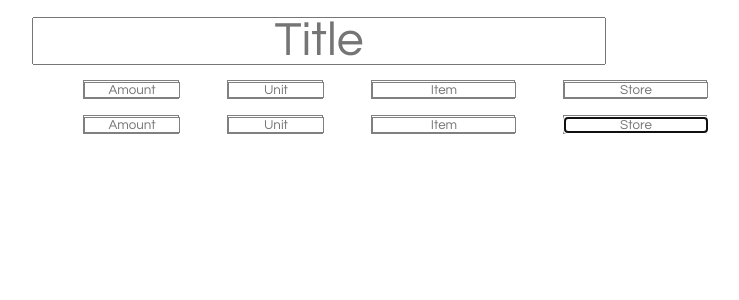
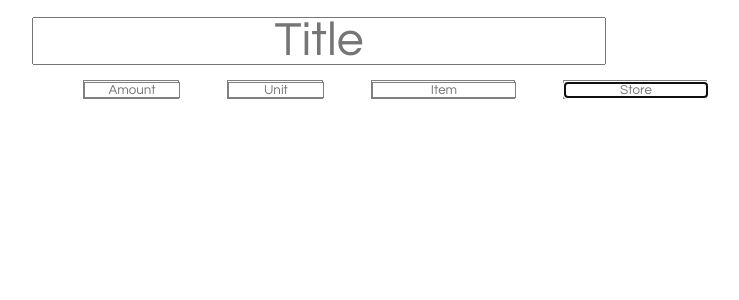
Before and after one commit to asipser/recipesite, a React app: page / in a window 1280 px wide. Shown: the top 300 px of the page, without its empty margins (321-1060 px from the left). Built offline with nearby package versions, Linux system fonts and the light colour scheme; the HTML template or start-up script is replaced by a standard one.

Commit message:
tried to add new row automatically functionality

```diff
--- a/client/src/components/modules/IngredientRow.js
+++ b/client/src/components/modules/IngredientRow.js
@@ -7,8 +7,12 @@ const IngredientRow = ({ rowNumber, rowCells, setTableText, tableText }) => {
     const inputRef = useRef();
 
     const handleChange = (event) => {
-      const tableTextCopy = [...tableText];
+      const tableTextCopy = tableText.map((row) => {
+        return row.slice();
+      });
       tableTextCopy[rowNumber][colNumber] = event.target.value;
+      console.log("table text these nuts");
+      console.log(tableTextCopy);
       setTableText(tableTextCopy);
     };
 
--- a/client/src/components/modules/IngredientsTable.js
+++ b/client/src/components/modules/IngredientsTable.js
@@ -3,7 +3,7 @@ import IngredientRow from "./IngredientRow";
 import "./IngredientRow.css";
 
 const IngredientsTable = ({ setTableText, tableText }) => {
-  const defaultRowCells = [
+  const defaultRowCells = () => [
     {
       placeholder: "Amount",
       divClassName: "IngredientRow-Cell-Amount",
@@ -22,22 +22,22 @@ const IngredientsTable = ({ setTableText, tableText }) => {
     },
   ];
 
+  console.log(tableText);
+
+  const ingredientsRow = tableText.map((row, i) => {
     return (
-    <div>
+      <div key={`row-${i}`}>
         <IngredientRow
-        rowCells={[...defaultRowCells]}
+          rowCells={defaultRowCells()}
           setTableText={setTableText}
           tableText={tableText}
-        rowNumber={0}
-      />
-      <IngredientRow
-        rowCells={[...defaultRowCells]}
-        setTableText={setTableText}
-        tableText={tableText}
-        rowNumber={1}
+          rowNumber={i}
         />
       </div>
     );
+  });
+
+  return <div>{ingredientsRow}</div>;
 };
 
 export default IngredientsTable;
--- a/client/src/components/pages/AddRecipe.js
+++ b/client/src/components/pages/AddRecipe.js
@@ -12,10 +12,27 @@ const AddRecipe = () => {
   };
   const [titleText, setTitleText] = useState("");
 
-  const [ingredientsTableText, setIngredientsTableText] = useState([
-    ["", ""],
-    ["", ""],
-  ]);
+  const getNewRow = () => ["", "", "", ""];
+
+  const [ingredientsTableText, setIngredientsTableText] = useState([getNewRow()]);
+
+  const setTableAndAddRow = (newTable) => {
+    console.log(newTable);
+    let isTableFilled = true;
+    for (let rowNumber = 0; rowNumber < newTable.length; rowNumber++) {
+      for (let colNumber = 0; colNumber < newTable[rowNumber].length; colNumber++) {
+        if (ingredientsTableText[rowNumber][colNumber] === "") {
+          isTableFilled = false;
+        }
+      }
+    }
+
+    if (isTableFilled) {
+      setIngredientsTableText([...newTable, getNewRow()]);
+    } else {
+      setIngredientsTableText([...newTable]);
+    }
+  };
 
   return (
     <div className="AddRecipe-Container">
@@ -36,7 +53,7 @@ const AddRecipe = () => {
         </EditableText>
       </div>
       <div className="AddRecipe-RecipeBody">
-        <IngredientsTable tableText={ingredientsTableText} setTableText={setIngredientsTableText} />
+        <IngredientsTable tableText={ingredientsTableText} setTableText={setTableAndAddRow} />
       </div>
     </div>
   );
```
Lines whose indentation alone changed are shown as unchanged.
